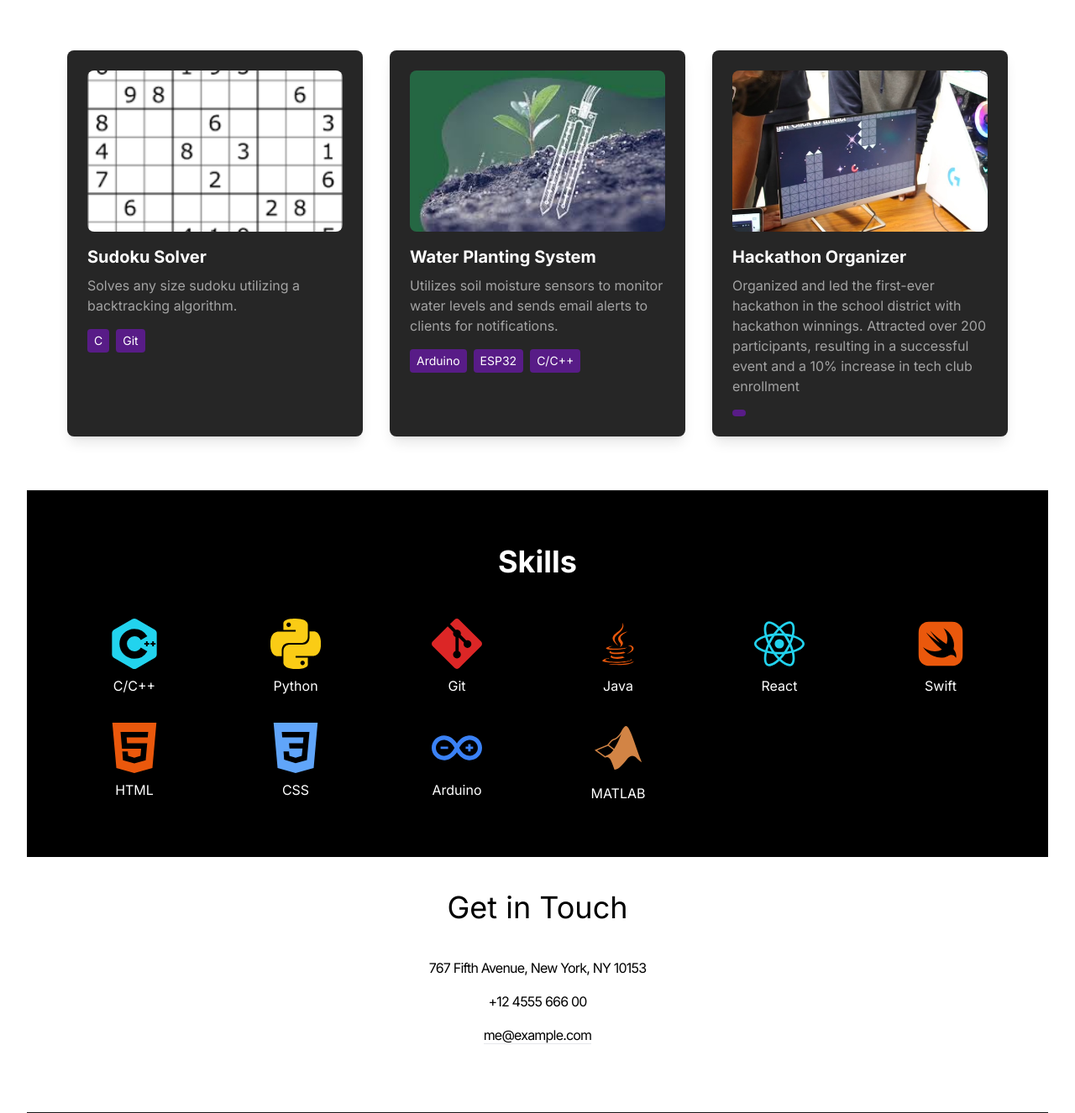
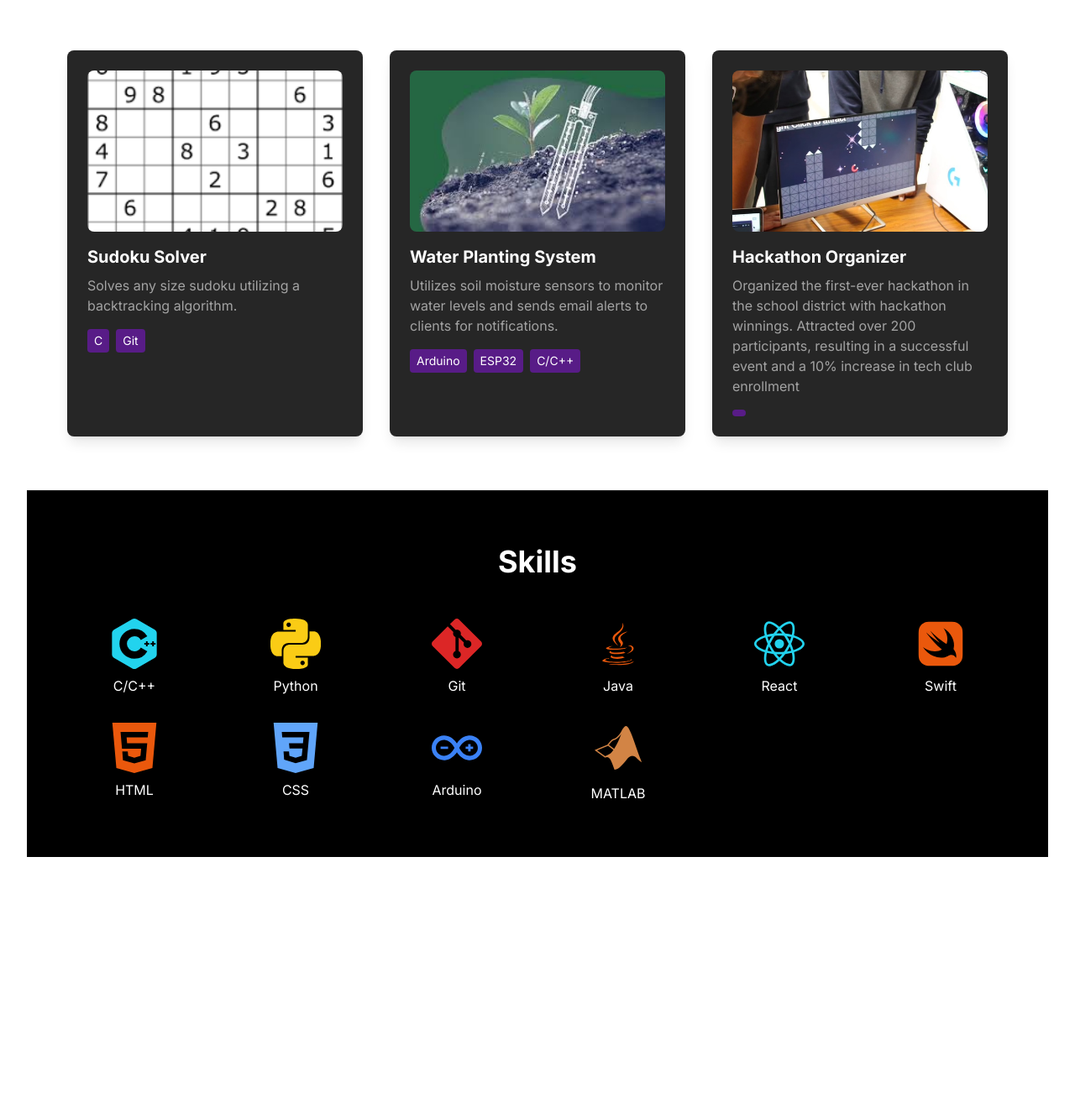
Before and after one commit to ManushPatell/manush-portfolio, a React (Vite) app: page / in a window 1280 px wide. Shown: the part 1173-2499 px from the top of the page at 84% size. After the commit the page ends 2194 px from the top, so only its background shows below. Built offline with nearby package versions, Linux system fonts and the light colour scheme.

Commit message:
fixed email address, and wording

```diff
--- a/src/App.jsx
+++ b/src/App.jsx
@@ -39,9 +39,9 @@ const App = () => {
       </section>
 
       {/* Contact Section */}
-      <section id="contact" className="relative z-10 container mx-auto px-8">
+      {/* <section id="contact" className="relative z-10 container mx-auto px-8">
         <Contact />
-      </section>
+      </section> */}
     </div>
   );
 };
--- a/src/components/About.jsx
+++ b/src/components/About.jsx
@@ -46,7 +46,7 @@ const About = () => {
           {/* Email */}
           {/* Email */}
           <a
-            href="mailto:your-email@example.com"
+            href="mailto:manush.patelll@gmail.com"
             target="_blank"
             rel="noopener noreferrer"
             className="hover:opacity-75 transition-opacity"
--- a/src/components/Projects.jsx
+++ b/src/components/Projects.jsx
@@ -17,7 +17,7 @@ const PROJECTS = [
     {
       title: "Hackathon Organizer ",
       description:
-        "Organized and led the first-ever hackathon in the school district with hackathon winnings. Attracted over 200 participants, resulting in a successful event and a 10% increase in tech club enrollment ",
+        "Organized the first-ever hackathon in the school district with hackathon winnings. Attracted over 200 participants, resulting in a successful event and a 10% increase in tech club enrollment ",
       image: mayfield, // Replace with your image path
       technologies: [""],
     },
```
